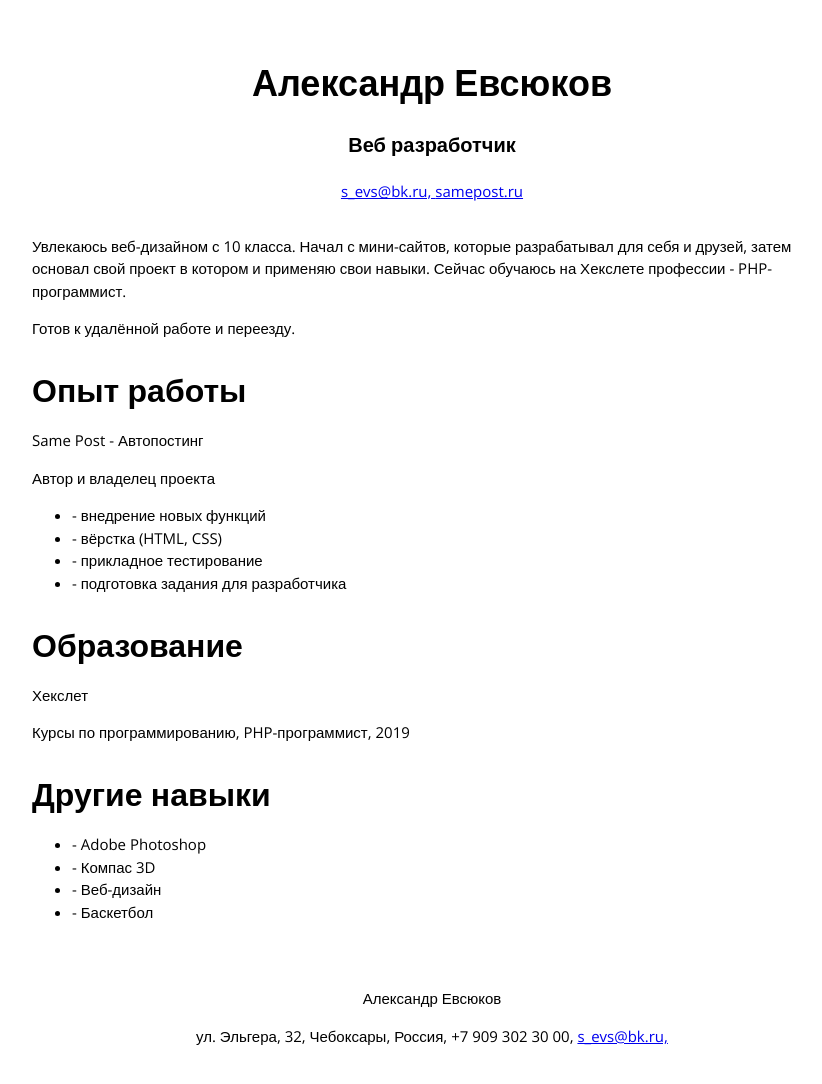
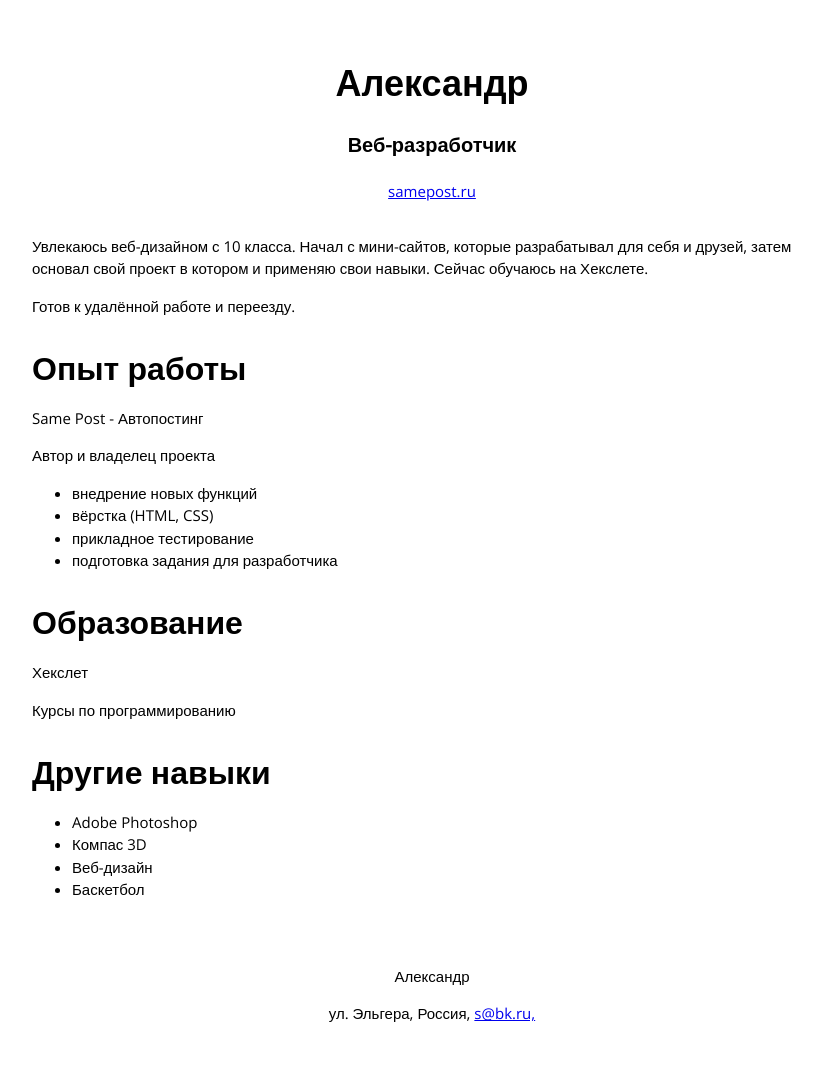
Before and after one commit to sevs/sevs.github.io, a plain HTML site: page index.html in a window 1280 px wide. Shown: the whole page, without its empty margins (208-1030 px from the left). Drawn offline with nearby package versions, Linux system fonts and the light colour scheme.

Commit message:
Update index.html

```diff
--- a/index.html
+++ b/index.html
@@ -1,24 +1,22 @@
-<!-- BEGIN (write your solution here) -->
 <!DOCTYPE html>
 <html lang="ru">
     <head>
         <meta charset="UTF-8">
-        <title>Резюме - Александр Евсюков</title>
+        <title>Резюме - Александр</title>
         <link href='https://fonts.googleapis.com/css?family=Open+Sans' rel='stylesheet' type='text/css'>
         <link rel="stylesheet" href="style.css">
     </head>
 <body>
     <div id="header">
         <h1>
-            Александр Евсюков
+            Александр
         </h1>
 
         <h3>
-            Веб разработчик
+            Веб-разработчик
         </h3>
 
         <p>
-            <a href="mailto:s_evs@bk.ru">s_evs@bk.ru, </a>
             <a href="https://samepost.ru/">samepost.ru</a>
         </p>
     </div>
@@ -26,8 +24,7 @@
     <div id="main">
         <p>
             Увлекаюсь веб-дизайном с 10 класса. Начал с мини-сайтов, которые разрабатывал для себя и друзей,
-            затем основал свой проект в котором и применяю свои навыки. Сейчас обучаюсь на Хекслете
-            профессии - PHP-программист.
+            затем основал свой проект в котором и применяю свои навыки. Сейчас обучаюсь на Хекслете.
         </p>
 
         <p>
@@ -48,19 +45,19 @@
 
         <ul>
             <li>
-                - внедрение новых функций
+                внедрение новых функций
             </li>
 
             <li>
-                - вёрстка (HTML, CSS)
+                вёрстка (HTML, CSS)
             </li>
 
             <li>
-                - прикладное тестирование
+                прикладное тестирование
             </li>
 
             <li>
-                - подготовка задания для разработчика
+                подготовка задания для разработчика
             </li>
         </ul>
 
@@ -73,7 +70,7 @@
         </p>
 
         <p>
-            Курсы по программированию, PHP-программист, 2019
+            Курсы по программированию
         </p>
 
         <h2>
@@ -82,32 +79,31 @@
 
         <ul>
             <li>
-                - Adobe Photoshop
+                Adobe Photoshop
             </li>
 
             <li>
-                - Компас 3D
+                Компас 3D
 
             </li>
 
             <li>
-                - Веб-дизайн
+                Веб-дизайн
             </li>
 
             <li>
-                - Баскетбол
+                Баскетбол
             </li>
         </ul>
     </div>
 
     <div id="footer">
         <p>
-            Александр Евсюков
+            Александр
         </p>
         <p>
-            ул. Эльгера, 32, Чебоксары, Россия, +7 909 302 30 00, <a href="mailto:s_evs@bk.ru">s_evs@bk.ru, </a>
+            ул. Эльгера, Россия, <a href="mailto:s@bk.ru">s@bk.ru, </a>
         </p>
     </div>
 </body>
 </html>
-<!-- END -->
```
